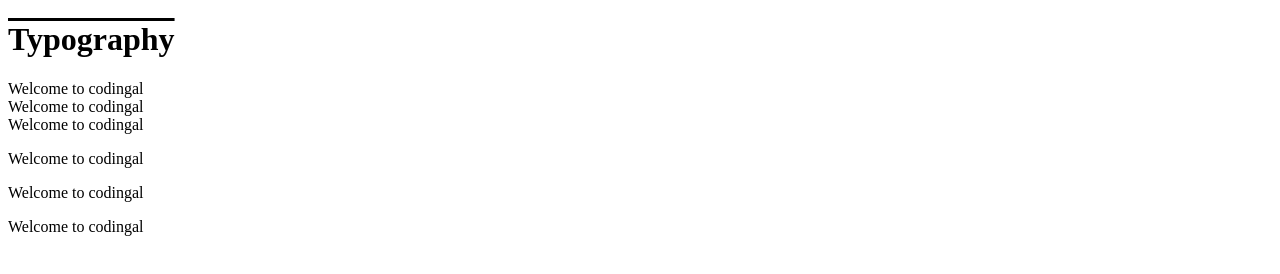
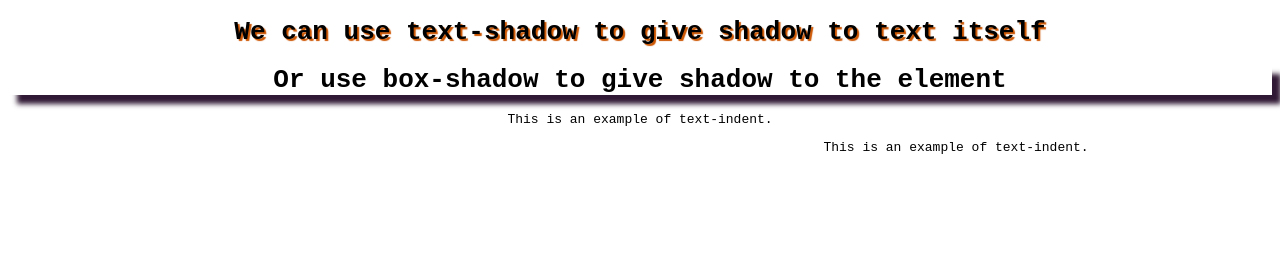
Before and after one commit to JinuC21/code10, a plain HTML site: page index.html in a window 1280 px wide. Drawn offline with Linux system fonts and the light colour scheme.

Commit message:
Update index.html

```diff
--- a/index.html
+++ b/index.html
@@ -1,32 +1,36 @@
 <!DOCTYPE html>
 <html>
+
 <head>
   <style>
-h1 {
-  text-decoration: overline;
-  text-transform: capitalize;
+    *{
+      text-align: center;
+      font-family: monospace;
     }
-h2 {
-  text-decoration: line-through;
-  text-transform: uppercase;
+    #text{
+      text-shadow: 2px 2px 1px #CC5500;
+      /* (right-offset)px (left-offset)px (fade)px color*/
     }
-h3 {
-  text-decoration: underline;
-  text-transform: lowercase;
+    #box{
+      box-shadow: 9px 9px 5px #301934;
+      /* (right-offset)px (left-offset)px (fade)px color*/
     }
-h4 {
-  text-decoration: underline overline;
-  text-transform: none;
+	#indent{
+            text-indent: 50%; //16px or -3em
         }
   </style>
 </head>
+
 <body>
-<h1>Typography</h1>
-<div class="text1">Welcome to codingal</div>
-<div class="text2">Welcome to codingal</div>
-<div class="text3">Welcome to codingal</div>
-<p class="p1">Welcome to codingal</p>
-<p class="p2">Welcome to codingal</p>
-<p class="p3">Welcome to codingal</p>
+    <h1 id="text">We can use text-shadow to give shadow to text itself</h1>
+
+    <h1 id="box">Or use box-shadow to give shadow to the element</h1>
+
+	<div>
+        <p>This is an example of text-indent.</p>
+        <p id="indent">This is an example of text-indent.</p>
+    </div>
+
 </body>
+
 </html>
```
Lines whose indentation alone changed are shown as unchanged.
